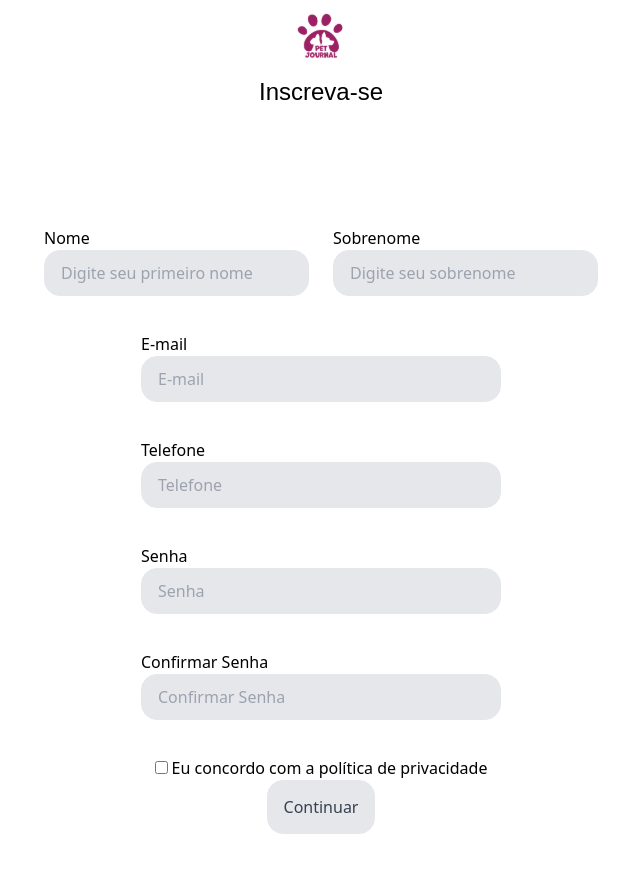
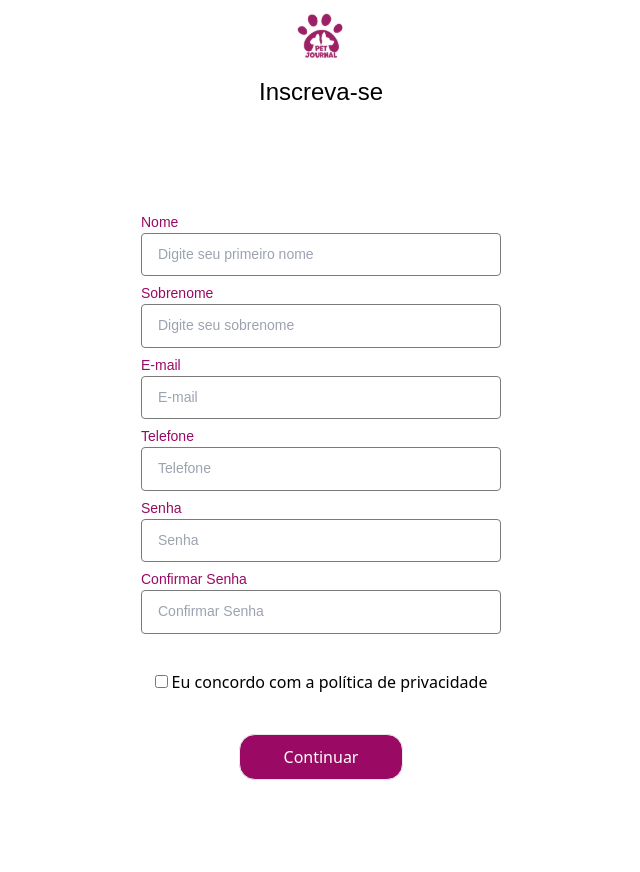
Before and after one commit to PetJournal/petjournal.web, a Next.js app: page /register in a window 1280 px wide. Shown: the top 872 px of the page, without its empty margins (319-959 px from the left). Built offline with nearby package versions, Linux system fonts and the light colour scheme.

Commit message:
style: iniciando a estilização da labels

```diff
--- a/src/pages/register.tsx
+++ b/src/pages/register.tsx
@@ -63,18 +63,18 @@ export default function screenRegister() {
       <div className='flex items-center justify-center'>
         <Image  src={logo} alt='Logo Pet Journal'/>
       </div  >
-      <div className='flex items-center justify-center'>
-        <h1 className="font-fredoka text-2xl mb-10">Inscreva-se</h1>
+      <div className='flex items-center justify-center mb-1 '>
+        <h1 className="font-fredoka font-medium text-2xl ">Inscreva-se</h1>
       </div>
 
-      <form className="flex flex-col items-center justify-center h-screen" onSubmit=
+      <form className="flex flex-col items-center justify-center h-screen -mt-19" onSubmit=
       {handleSubmit(onSubmit)}>
-        <div className="flex flex-wrap -mx-3 mb-6">
-          <div className="w-full md:w-1/2 px-3 mb-6 md:mb-0">
-            <label htmlFor='name'>
+        <div  className="flex flex-wrap -mx-3 w-96 ">
+          <div className="w-full px-3">
+              <label htmlFor='name' className='font-fredoka text-sm font-medium text-wine'>
                 Nome
                 <input
-                className="rounded-2xl appearance-none block w-full bg-gray-200 text-gray-700 border py-3 px-4 mb-3 leading-tight focus:outline-none focus:bg-white"
+                  className="rounded appearance-none block w-full bg-white text-gray-700 border  border-gray-border py-3 px-4 mb-1 leading-tight focus:outline-none focus:bg-white"
                   type="text"
                   id="name"
                   {...register('name', { required: true, pattern: nameRegex })}
@@ -83,6 +83,7 @@ export default function screenRegister() {
                   placeholder="Digite seu primeiro nome"
                 />
               </label>
+          </div>
 
             {errors.name && errors.name.type === 'required' && (
               <p className="text-red-500">Campo obrigatório</p>
@@ -92,11 +93,12 @@ export default function screenRegister() {
             )}
         </div>
 
+          <div className="flex flex-wrap -mx-3 w-96">
+            <div className="w-full px-3">
 
-          <div className="w-full md:w-1/2 px-3">
-            <label htmlFor='lastName'>
+              <label htmlFor='lastName' className='font-fredoka text-sm font-medium text-wine'>
                 Sobrenome
-            <input className="rounded-2xl appearance-none block w-full bg-gray-200 text-gray-700 border py-3 px-4 mb-3 leading-tight focus:outline-none focus:bg-white"
+              <input className="rounded appearance-none block w-full bg-white border-gray-border text-gray-700 border py-3 px-4 mb-1 leading-tight focus:outline-none focus:bg-white"
                 type="text"
                 id="lastName"
                 {...register('lastName', { required: true, pattern: nameRegex })}
@@ -113,14 +115,12 @@ export default function screenRegister() {
               )}
             </div>
         </div>
-
-
-        <div className="flex flex-wrap -mx-3 mb-6 w-96">
-          <div className="w-full px-3">
-            <label htmlFor='email'>
+        <div className="flex flex-wrap -mx-3 w-96">
+          <div className="w-full px-3" >
+            <label htmlFor='email' className='font-fredoka text-sm font-medium text-wine'>
               E-mail
               <input
-                className="rounded-2xl appearance-none block w-full bg-gray-200 text-gray-700 border border-gray-200 py-3 px-4 mb-3 leading-tight focus:outline-none focus:bg-white focus:border-gray-500"
+                className="rounded appearance-none block w-full bg-white text-gray-700 border border-gray-border py-3 px-4 mb-1 leading-tight focus:outline-none focus:bg-white focus:border-gray-500"
                 type="email"
                 id="email"
                 {...register('email', { required: true, pattern: emailRegex })}
@@ -138,13 +138,13 @@ export default function screenRegister() {
           </div>
         </div>
 
+        <div className="flex flex-wrap -mx-3 w-96">
+          <div className="w-full px-3">
 
-        <div className="flex flex-wrap -mx-3 mb-6 w-96">
-          <div className="w-full px-3">
-            <label htmlFor='telphone'>
+            <label htmlFor='telphone' className='font-fredoka text-sm font-medium text-wine'>
               Telefone
                 <input
-                className="rounded-2xl appearance-none block w-full bg-gray-200 text-gray-700 border border-gray-200 py-3 px-4 mb-3 leading-tight focus:outline-none focus:bg-white focus:border-gray-500"
+                  className="rounded appearance-none block w-full bg-white text-gray-700 border border-gray-border py-3 px-4 mb-1 leading-tight focus:outline-none focus:bg-white focus:border-gray-500"
                   type="tel"
                   id="telphone"
                   {...register('telPhone', {
@@ -156,6 +156,7 @@ export default function screenRegister() {
                   placeholder="Telefone"
                 />
               </label>
+          </div>
 
             {errors.telPhone && errors.telPhone.type === 'required' && (
               <p className="text-red-500">Campo obrigatório</p>
@@ -163,16 +164,16 @@ export default function screenRegister() {
             {errors.telPhone && errors.telPhone.type === 'pattern' && (
               <p className="text-red-500">Telefone Inválido (Segue o Padrão (DDD) 9XXXX-XXXX)</p>
             )}
-          </div>
+
         </div>
 
 
-        <div className="flex flex-wrap -mx-3 mb-6 w-96">
+        <div className="flex flex-wrap -mx-3 w-96">
           <div className="w-full px-3">
-            <label htmlFor='password'>
+            <label htmlFor='password' className='font-fredoka text-sm font-medium text-wine'>
               Senha
               <input
-                className="rounded-2xl appearance-none block w-full bg-gray-200 text-gray-700 border border-gray-200 py-3 px-4 mb-3 leading-tight focus:outline-none focus:bg-white focus:border-gray-500"
+                className="rounded appearance-none block w-full bg-white text-gray-700 border border-gray-border py-3 px-4 mb-1 leading-tight focus:outline-none focus:bg-white focus:border-gray-500"
                 type="password"
                 id="password"
                 {...register('password', {
@@ -194,10 +195,10 @@ export default function screenRegister() {
 
         <div className="flex flex-wrap -mx-3 mb-6 w-96">
           <div className="w-full px-3">
-            <label htmlFor='confirm-password'>
+            <label htmlFor='confirm-password' className='font-fredoka text-sm font-medium text-wine'>
               Confirmar Senha
               <input
-                className="rounded-2xl appearance-none block w-full bg-gray-200 text-gray-700 border border-gray-200 py-3 px-4 mb-3 leading-tight focus:outline-none focus:bg-white focus:border-gray-500"
+                className="rounded appearance-none block w-full bg-white text-gray-700 border border-gray-border py-3 px-4 mb-3 leading-tight focus:outline-none focus:bg-white focus:border-gray-500"
                 type="password"
                 id="confirm-password"
                 {...register("confirmPassword", {
@@ -241,7 +242,7 @@ export default function screenRegister() {
         </div>
         <div className="flex flex-wrap -mx-3 mb-6">
           <div className="w-full px-3">
-            <button className="rounded-2xl appearance-none block w-full bg-gray-200 text-gray-700 border border-gray-200 py-4 px-4 mb-3 leading-tight focus:outline-none focus:bg-white focus:border-gray-500"
+            <button className="rounded-2xl  appearance-none block w-full bg-wine text-white border border-gray-200 py-3 px-11 mb-3 leading-tight focus:outline-none focus:bg-white focus:border-gray-500 mt-10 "
               disabled={!hasAgreedToTerms}
             >
               Continuar
--- a/tailwind.config.js
+++ b/tailwind.config.js
@@ -13,6 +13,10 @@ module.exports = {
       fontFamily: {
         'fredoka': ['Fredoka', 'sans-serif'],
       },
+      colors: {
+        'gray-border': 'rgba(122, 122, 122, 1)',
+        'wine': 'rgba(154, 9, 99, 1)'
+      }
     },
   },
   plugins: [],
```
Lines whose indentation alone changed are shown as unchanged.
